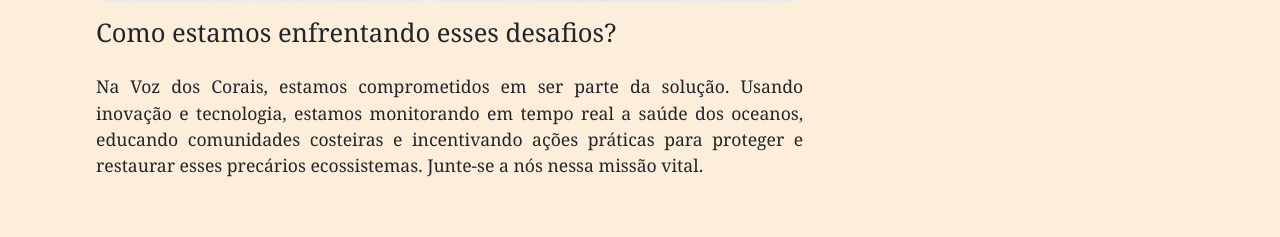
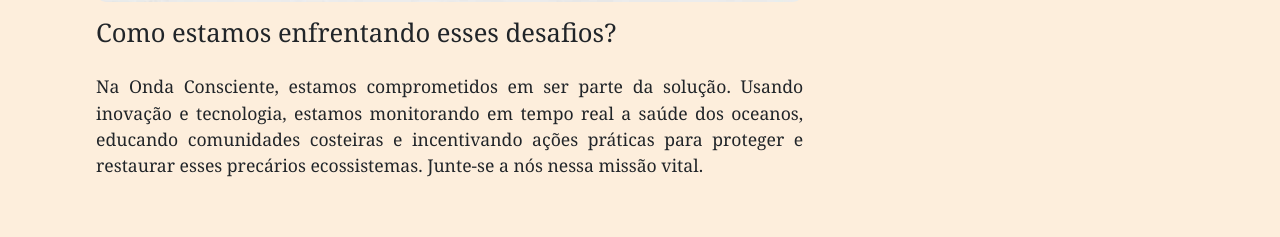
Before and after one commit to giovannafgaudino/GSProject, a React (Vite) app in the folder GS/: page / in a window 1280 px wide. Shown: the part 1028-1265 px from the top of the page. Built offline with nearby package versions, Linux system fonts and the light colour scheme.

Commit message:
Alterando um texto

```diff
--- a/GS/infos.json
+++ b/GS/infos.json
@@ -1,5 +1,5 @@
 {
-  "sobre": [
+  "contato": [
     {
       "title": "Importância dos Oceanos",
       "description": "Os oceanos são vitais para a saúde do nosso planeta e a sobrevivência de inúmeras espécies.",
--- a/GS/src/Componentes/ContatoContent/ContatoContent.jsx
+++ b/GS/src/Componentes/ContatoContent/ContatoContent.jsx
@@ -8,7 +8,7 @@
             <main className='contato'>
                 <section className='contato-infos' >
                     <div className='contato-content'>
-                        {infos.sobre.map((i, index) => (
+                        {infos.contato.map((i, index) => (
                             <Card className='contato-card'>
                                 <Card.Body key={index} className='contato-item'>
                                     <h3>{i.title} </h3>
--- a/GS/src/Componentes/HomeContent/HomeContent.jsx
+++ b/GS/src/Componentes/HomeContent/HomeContent.jsx
@@ -24,7 +24,7 @@
                             </div>
                             <div className='box-B'>
                                 <h3>Como estamos enfrentando esses desafios?</h3>
-                                <p>Na Voz dos Corais, estamos comprometidos em ser parte da solução. Usando inovação e tecnologia, estamos monitorando em tempo real a saúde dos oceanos, educando comunidades costeiras e incentivando ações práticas para proteger e restaurar esses precários ecossistemas. Junte-se a nós nessa missão vital.</p>
+                                <p>Na Onda Consciente, estamos comprometidos em ser parte da solução. Usando inovação e tecnologia, estamos monitorando em tempo real a saúde dos oceanos, educando comunidades costeiras e incentivando ações práticas para proteger e restaurar esses precários ecossistemas. Junte-se a nós nessa missão vital.</p>
                             </div>
                         </div>
                     </section>
```
Also changed, not shown: GS/eventData.json (indentation only).
